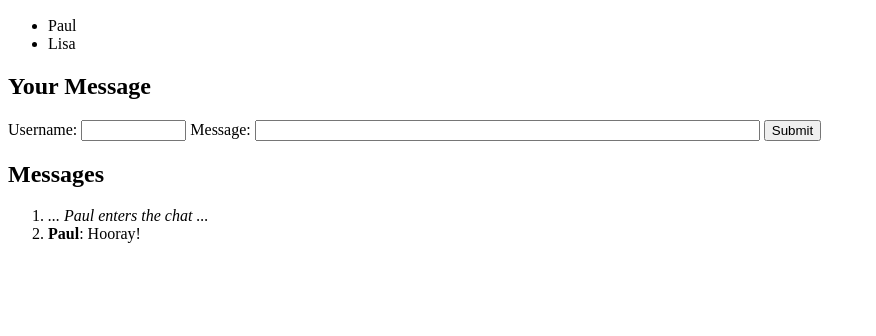
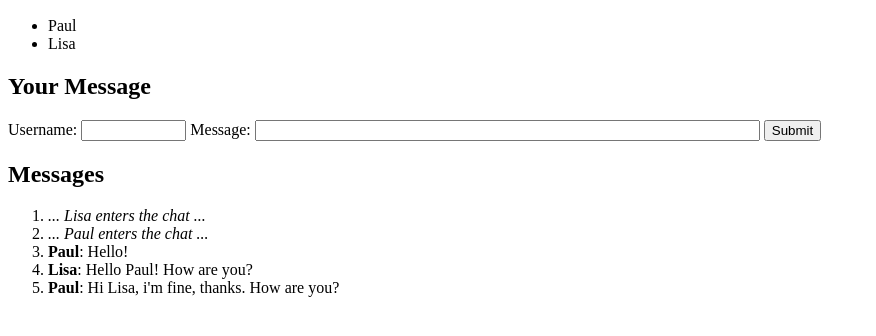
Before and after one commit to innoq/js-chat, a plain HTML site: page index.html in a window 1280 px wide. Shown: the part 110-446 px from the top of the page, without its empty margins (0-876 px from the left). Drawn offline with Linux system fonts and the light colour scheme.

Commit message:
assignment 7.1: rendering messages to the document

```diff
--- a/index.html
+++ b/index.html
@@ -22,8 +22,6 @@
     </form>
     <h2>Messages</h2>
     <ol id="messages">
-        <li><em> ... Paul enters the chat ...</em></li>
-        <li><b>Paul</b>: Hooray!</li>
     </ol>
 </body>
 </html>
--- a/script.js
+++ b/script.js
@@ -6,11 +6,25 @@ class Message {
     render() {
         return this.textBody;
     }
+
+    renderHTML() {
+        const liElement = document.createElement("li");
+        liElement.textContent = this.textBody;
+        return liElement
+    }
 }
 
 class SystemMessage extends Message {
     render() {
         return "..." + this.textBody + "...";
+    }
+
+    renderHTML() {
+        const liElement = document.createElement("li");
+        const emElement = document.createElement("em");
+        emElement.textContent = ` ... ${this.textBody} ... `;
+        liElement.appendChild(emElement);
+        return liElement;
     }
 }
 
@@ -23,6 +37,16 @@ class UserMessage extends Message {
     render() {
         return `${this.sender}: ${this.textBody}`;
     }
+
+    renderHTML() {
+        const liElement = document.createElement("li");
+        const bElement = document.createElement("b");
+        bElement.textContent = this.sender;
+        const textElement = document.createTextNode(`: ${this.textBody}`);
+        liElement.appendChild(bElement);
+        liElement.appendChild(textElement);
+        return liElement;
+    }
 }
 
 
@@ -33,8 +57,7 @@ class Chat {
 
     sendMessage(message) {
         this.messages.push(message);
-        console.log(message);
-        console.log(message.render());
+        document.querySelector("#messages").appendChild(message.renderHTML());
     }
 
     get wordsPerMember() {
@@ -62,7 +85,7 @@ class Chat {
     }
 }
 
-
+window.addEventListener("load", () => {
     // init code
     const chat = new Chat();
 
@@ -78,3 +101,4 @@ initialMessages.forEach(message => chat.sendMessage(message));
 
     console.log("Member names: ", chat.members);
     console.log("Words per Member: ", chat.wordsPerMember);
+});
```
Lines whose indentation alone changed are shown as unchanged.
